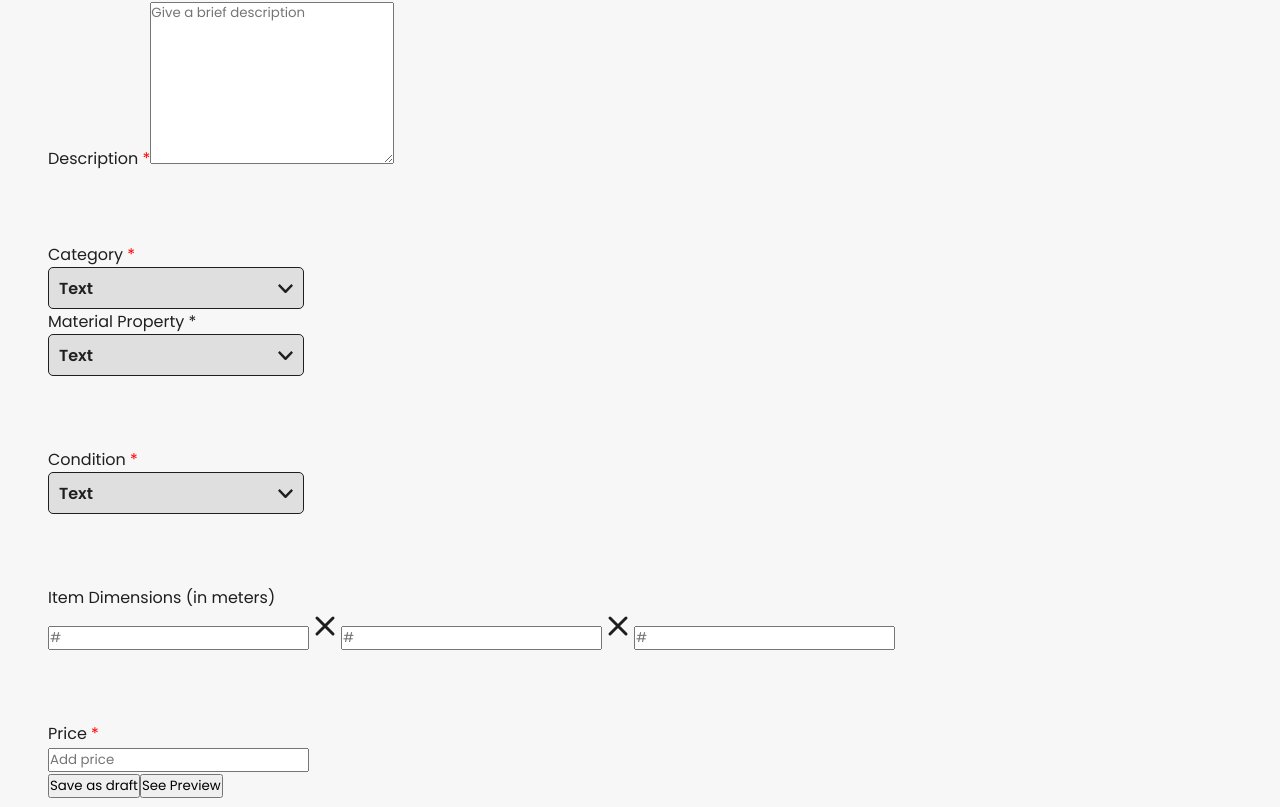
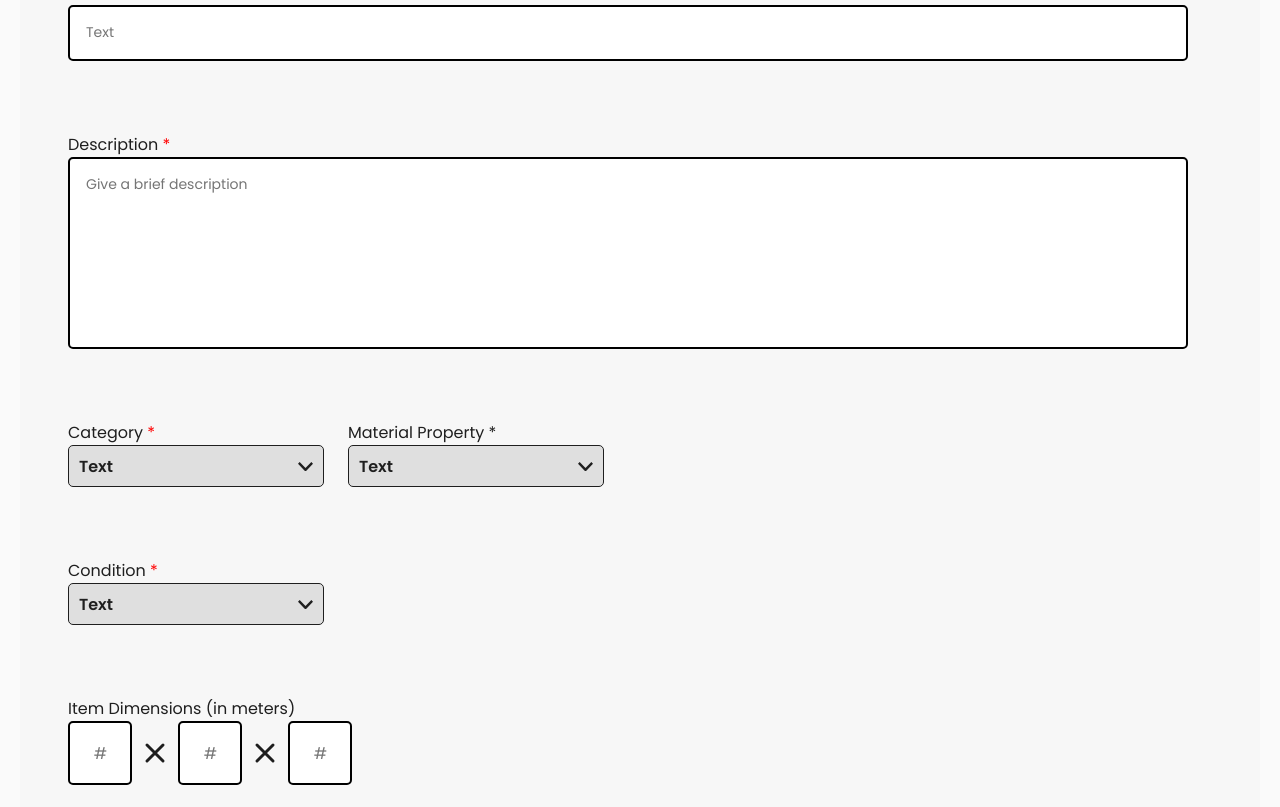
Before and after one commit to include-davis/marketplace, a Next.js app in the folder client/: page /create-post in a window 1280 px wide. Shown: the part 353-1160 px from the top of the page. Built offline with nearby package versions, Linux system fonts and the light colour scheme.

Commit message:
Update page.module.scss

```diff
--- a/client/src/app/(pages)/create-post/page.module.scss
+++ b/client/src/app/(pages)/create-post/page.module.scss
@@ -8,11 +8,39 @@
     color: red;
 }
 
+.inputWrapper {
+    display: flex;
+    flex-direction: row;
+    align-items: center;
+}
+
+.dimensionRow {
+    display: flex;
+    align-items: center;
+    gap: 7px;
+}
+
+.dimensionSquare {
+    width: 64px;
+    height: 64px;
+    font-size: 16px;
+    border: 2px solid;
+    border-radius: 5px;
+
+    &::placeholder {
+        text-align: center;
+        padding-left: 16px;
+    }
+}
+
 .page {
     min-height: 100vh;
     background: #f7f7f7;
     padding: 32px 48px 72px;
     color: #1f1f1f;
+    margin-top: 100px;
+    max-width: 1240px;
+    margin-inline: auto;
 }
 
 .backLink {
@@ -33,6 +61,15 @@
     margin-bottom: 24px;
 }
 
+.textFieldBox {
+    width: 100%;
+    border: 2px solid;
+    border-radius: 5px;
+    padding: 16px;
+    font-size: 14px;
+    line-height: 1.4;
+}
+
 .form {
     width: 100%;
     max-width: 1120px;
@@ -43,3 +80,56 @@
     flex-direction: column;
     gap: 71px;
 }
+
+.textAreaField {
+    display: flex;
+    flex-direction: column;
+}
+
+.textAreaBox {
+    resize: none;
+    width: 100%;
+    border: 2px solid;
+    border-radius: 5px;
+    padding: 16px;
+    font-size: 14px;
+    line-height: 1.4;
+}
+
+.twoColumn {
+    display: flex;
+    flex-direction: row;
+    justify-content: between;
+    gap: 24px;
+}
+
+.priceWidth {
+    max-width: 220px;
+}
+
+.actions {
+    display: flex;
+    gap: 24px;
+    justify-content: center;
+    margin-top: 71px;
+}
+
+.draftButton {
+    width: 300px;
+    height: 50px;
+    border: 1px solid;
+    border-color: black;
+    border-radius: 5px;
+    background: lightgrey;
+    color: white;
+}
+
+.previewButton {
+    width: 300px;
+    height: 50px;
+    border: 1px solid;
+    border-color: black;
+    border-radius: 5px;
+    background: #8D22F2;
+    color: white;
+}
```
